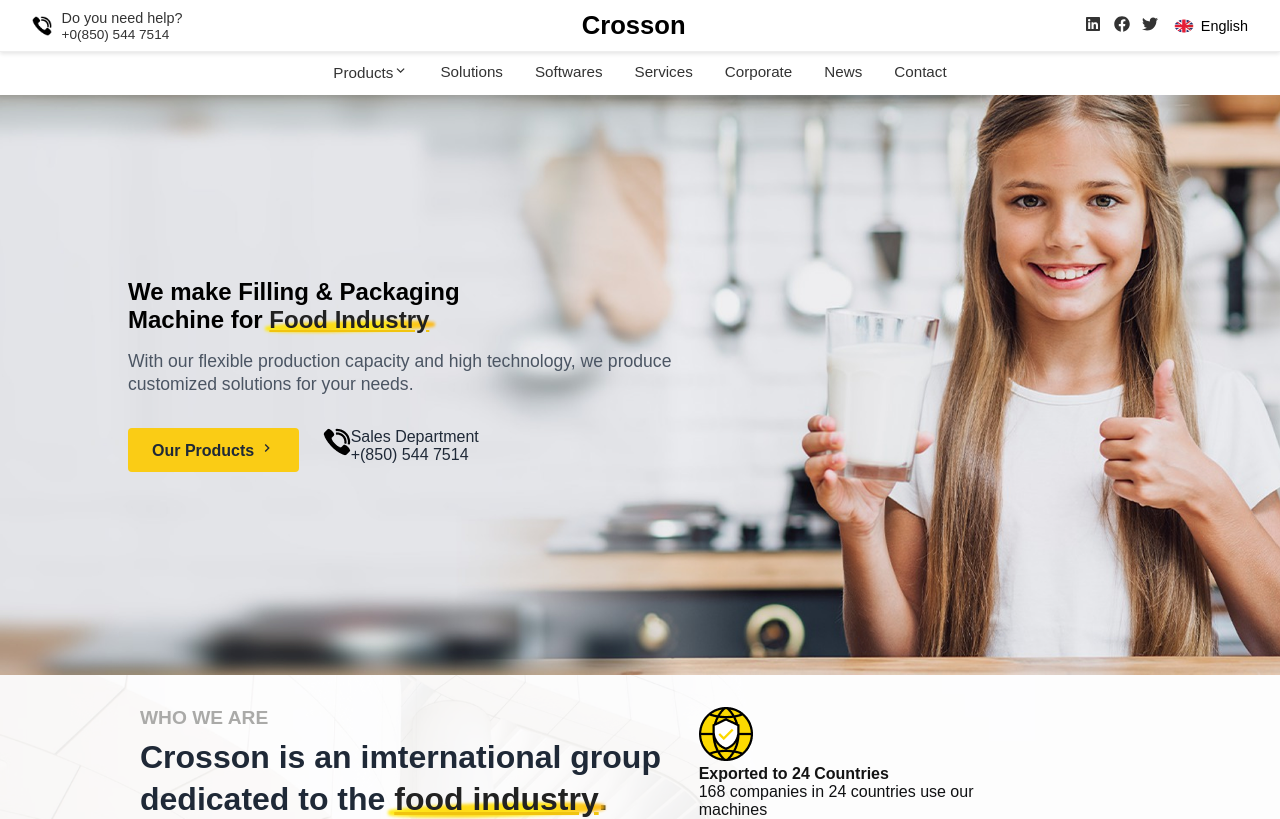
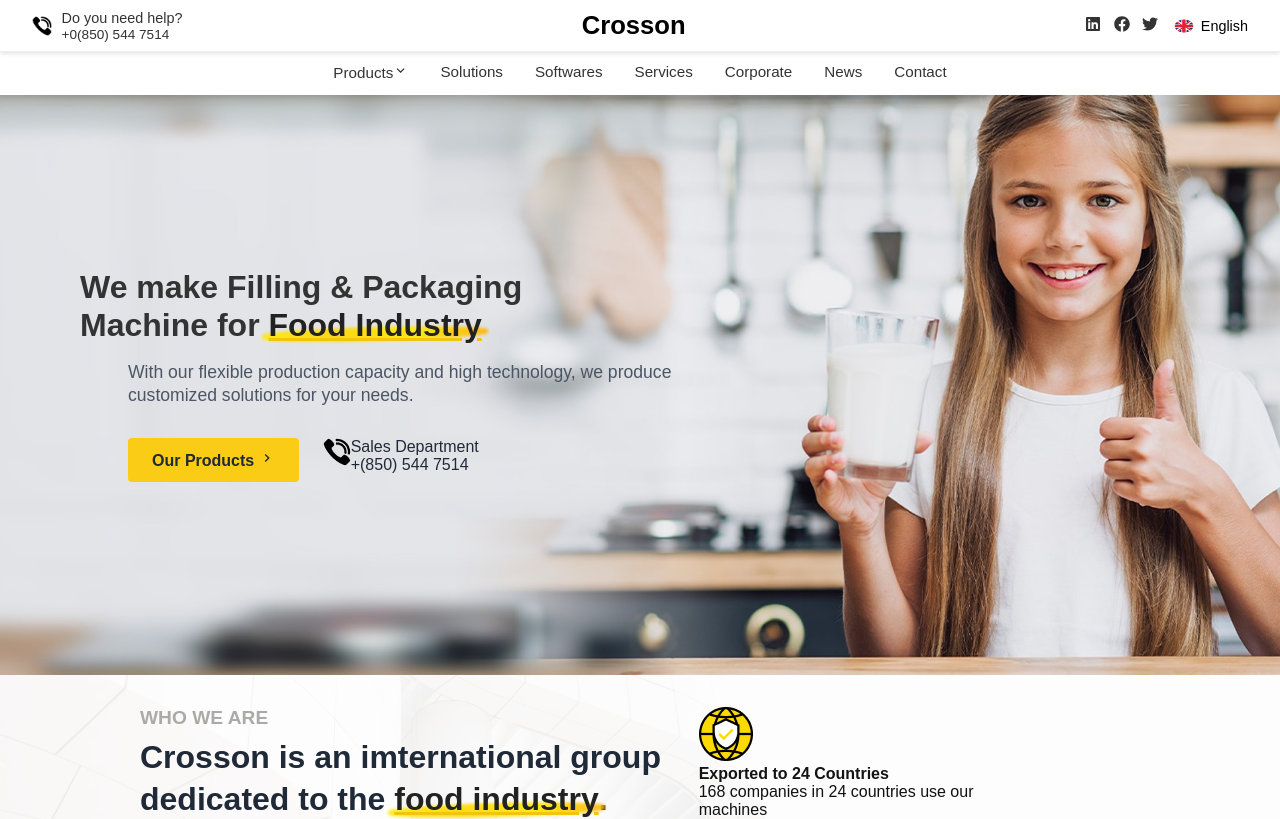
Before and after one commit to devZuzu/Business-website, a React (Vite) app: page / in a window 1280 px wide. Shown: the top 819 px of the page. Built offline with nearby package versions, Linux system fonts and the light colour scheme.

Commit message:
fixed the hero title on hero page

```diff
--- a/src/components/Hero.jsx
+++ b/src/components/Hero.jsx
@@ -9,7 +9,7 @@
   return (
     <section className="hero">
       <div className="hero-content">
-        <h1 className="hero-content">
+        <h1 className="hero-title">
           We make Filling & Packaging<br /> Machine for <span className="highlight">Food Industry</span>
         </h1>
         <p className="hero-subtitle">
```
